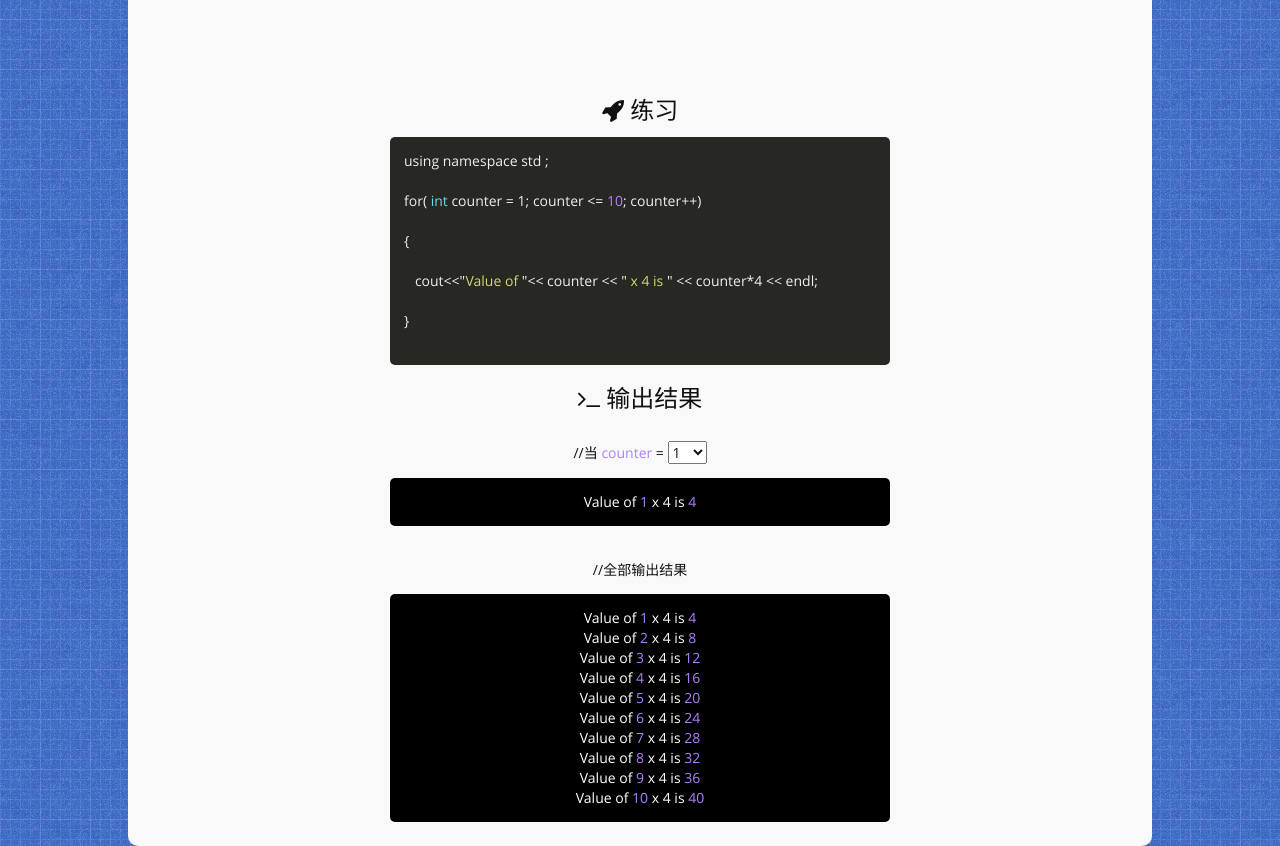
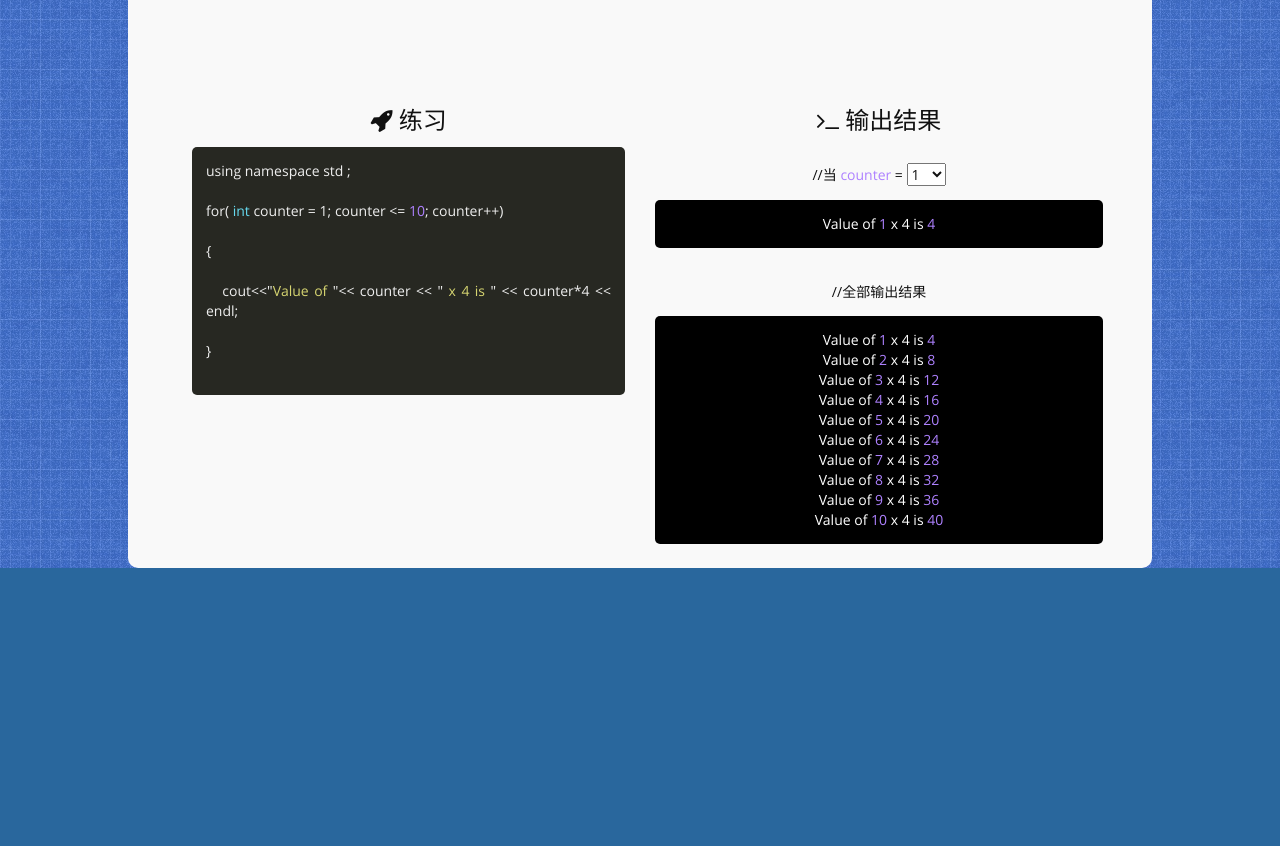
Before and after one commit to cupnoodle/trycoding, a plain HTML site: page zh/loop.html in a window 1280 px wide. Shown: the part 1581-2427 px from the top of the page. After the commit the page ends 2149 px from the top, so only its background shows below. Drawn offline with Linux system fonts and the light colour scheme.

Commit message:
Cleaned up CSS, Grid system for Practice & Output
- Cleaned up CSS that are commented out
- Implemented Grid system for Practice & Output for the Chinese pages

```diff
--- a/css/style.css
+++ b/css/style.css
@@ -22,7 +22,6 @@ body{
   font-weight: 400;
   padding: 0;
   margin: 0;
-  /* background-color: #F9F9F9; */
   background-color: #29679d;
   background-image: url('../img/blueprint.jpg');
   background-repeat: repeat;
@@ -102,11 +101,6 @@ a.btn-success{
   padding: 0 auto;
   width: 100%;
   min-height: 600px;
-  /* background-color: #29679d;
-  background-image: url('../img/blueprint.jpg');
-  background-repeat: repeat;
-  background-size: cover;
-  background-position: top; */
 }
 
 .header{
@@ -132,7 +126,7 @@ a.btn-success{
   color: #111;
   background-color: #F9F9F9;
   margin: 0 auto;
-  padding: 10px;
+  padding: 10px 5%;
   max-width: 80%;
   min-width: 300px;
   border-radius: 10px;
--- a/zh/loop.html
+++ b/zh/loop.html
@@ -43,6 +43,8 @@
         <img src="../img/while.png"></img><br><br>
         <br><br><br>
       </p>
+      <div class="row">
+      <div class="col-md-6">
       <h3><i class="fa fa-rocket"></i> 练习</h3>
       <div class="playground" style="max-width: 500px; margin:1em auto;">
         using namespace std ; <br><br>
@@ -52,6 +54,9 @@
         } <br><br>
 
       </div>
+      </div>
+      <div class="row">
+      <div class="col-md-6">
       <h3><i class="fa fa-terminal"></i> 输出结果 </h3>
       <br>//当 <span class="numeric"> counter </span> =
       <select id="input_counter">
@@ -84,6 +89,8 @@
         Value of <span class="numeric"> 9 </span> x 4 is <span class="numeric">36</span><br>
         Value of <span class="numeric"> 10 </span> x 4 is <span class="numeric">40</span><br>
       </div>
+      </div>
+      </div>
     </div>
   </div>
   <script src="../js/jquery11.min.js"></script>
```
Also changed, not shown: zh/array.html (+6 -0 lines), zh/if.html (+6 -0 lines), zh/variables.html (+6 -1 lines).
